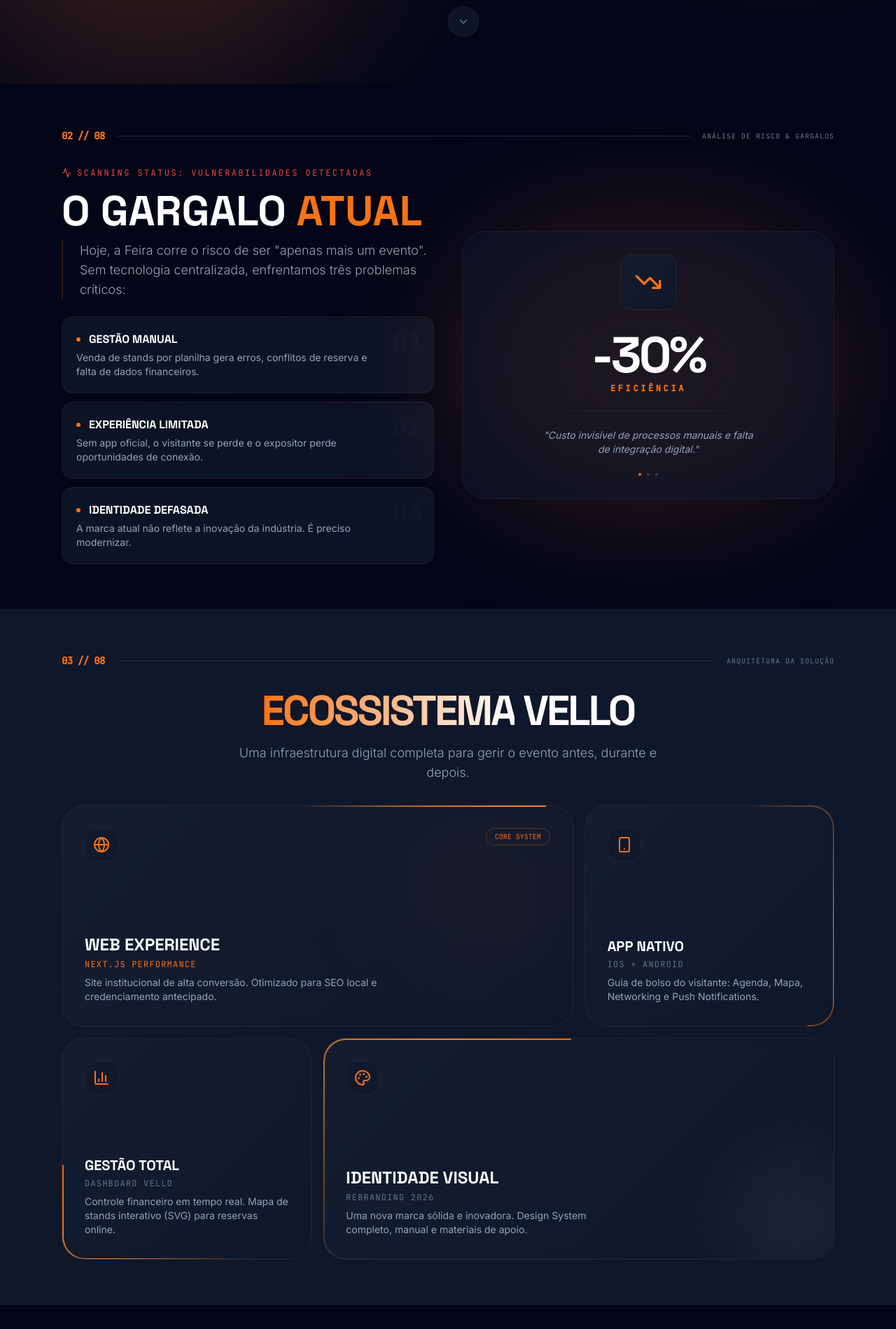
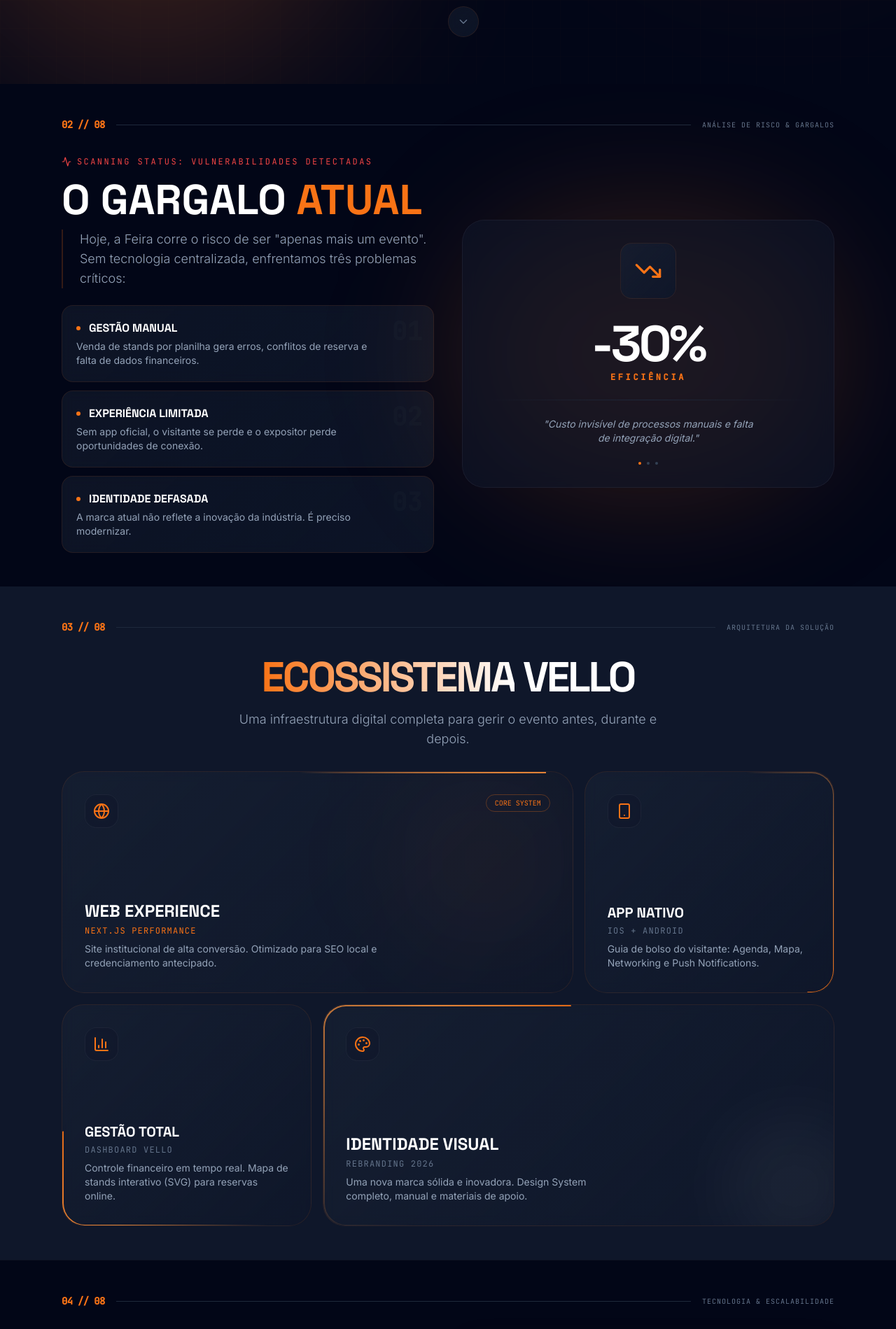
Before and after one commit to lucasrezendera/Proposta-Comercial, a Next.js app: page / in a window 1280 px wide. Shown: the part 680-2579 px from the top of the page at 70% size. Built offline with nearby package versions, Linux system fonts and the light colour scheme.

Commit message:
Reduzir espaçamento vertical de todas seções - py-8 sm:py-12

```diff
--- a/components/Sections/Branding.tsx
+++ b/components/Sections/Branding.tsx
@@ -4,7 +4,7 @@
 
 export const Branding: React.FC = () => {
   return (
-    <section id={SectionId.BRANDING} className="py-12 sm:py-16 bg-dark-900 relative overflow-hidden">
+    <section id={SectionId.BRANDING} className="py-8 sm:py-12 bg-dark-900 relative overflow-hidden">
       <div className="container mx-auto max-w-6xl px-4 sm:px-6 relative z-10">
         <div className="flex flex-col md:flex-row gap-3 sm:gap-4 mb-6 sm:mb-8 items-center md:items-center font-mono justify-center md:justify-start text-center md:text-left">
           <span className="text-primary text-xs sm:text-sm font-bold tracking-tighter">05 // 08</span>
--- a/components/Sections/Comparison.tsx
+++ b/components/Sections/Comparison.tsx
@@ -16,7 +16,7 @@
   ];
 
   return (
-    <section id={SectionId.COMPARISON} className="py-12 sm:py-16 bg-dark-950 relative overflow-hidden">
+    <section id={SectionId.COMPARISON} className="py-8 sm:py-12 bg-dark-950 relative overflow-hidden">
       {/* Elementos decorativos de fundo */}
       <div className="hidden md:block absolute top-0 right-0 w-[600px] h-[600px] bg-primary/5 blur-[120px] rounded-full pointer-events-none opacity-50"></div>
 
--- a/components/Sections/Diagnosis.tsx
+++ b/components/Sections/Diagnosis.tsx
@@ -4,7 +4,7 @@
 
 export const Diagnosis: React.FC = () => {
   return (
-    <section id={SectionId.DIAGNOSIS} className="py-12 sm:py-16 relative bg-dark-950">
+    <section id={SectionId.DIAGNOSIS} className="py-8 sm:py-12 relative bg-dark-950">
       <div className="container mx-auto max-w-6xl px-4 sm:px-6">
         <div className="flex flex-col md:flex-row gap-3 sm:gap-4 mb-6 sm:mb-8 items-center md:items-center font-mono justify-center md:justify-start text-center md:text-left">
           <span className="text-primary text-xs sm:text-sm font-bold tracking-tighter">02 // 08</span>
--- a/components/Sections/Investment.tsx
+++ b/components/Sections/Investment.tsx
@@ -6,7 +6,7 @@
 
 export const Investment: React.FC = () => {
   return (
-    <section id={SectionId.INVESTMENT} className="py-12 sm:py-16 bg-dark-950 relative">
+    <section id={SectionId.INVESTMENT} className="py-8 sm:py-12 bg-dark-950 relative">
       <div className="container mx-auto max-w-6xl px-4 sm:px-6 relative z-10">
         <div className="flex flex-col md:flex-row gap-3 sm:gap-4 mb-6 sm:mb-8 items-center md:items-center font-mono">
           <span className="text-primary text-xs sm:text-sm font-bold tracking-tighter">07 // 08</span>
--- a/components/Sections/PreviewMockup.tsx
+++ b/components/Sections/PreviewMockup.tsx
@@ -4,7 +4,7 @@
 
 export const PreviewMockup: React.FC = () => {
   return (
-    <section id={SectionId.PREVIEW} className="py-12 sm:py-16 bg-dark-950 relative overflow-hidden">
+    <section id={SectionId.PREVIEW} className="py-8 sm:py-12 bg-dark-950 relative overflow-hidden">
       <div className="container mx-auto max-w-6xl px-4 sm:px-6 relative z-10">
         <div className="flex flex-col md:flex-row gap-3 sm:gap-4 mb-6 sm:mb-8 items-center md:items-center font-mono justify-center md:justify-start text-center md:text-left">
           <span className="text-primary text-xs sm:text-sm font-bold tracking-tighter">04.1 // 08</span>
--- a/components/Sections/Solution.tsx
+++ b/components/Sections/Solution.tsx
@@ -4,7 +4,7 @@
 
 export const Solution: React.FC = () => {
    return (
-      <section id={SectionId.SOLUTION} className="py-12 sm:py-16 bg-dark-900 relative overflow-hidden">
+      <section id={SectionId.SOLUTION} className="py-8 sm:py-12 bg-dark-900 relative overflow-hidden">
          <div className="container mx-auto max-w-6xl px-4 sm:px-6 relative z-10">
             <div className="flex flex-col md:flex-row gap-3 sm:gap-4 mb-6 sm:mb-8 items-center md:items-center font-mono justify-center md:justify-start text-center md:text-left">
                <span className="text-primary text-xs sm:text-sm font-bold tracking-tighter">03 // 08</span>
--- a/components/Sections/TechSpecs.tsx
+++ b/components/Sections/TechSpecs.tsx
@@ -4,7 +4,7 @@
 
 export const TechSpecs: React.FC = () => {
   return (
-    <section id={SectionId.TECH_SPECS} className="py-12 sm:py-16 bg-dark-950 border-y border-white/5 relative overflow-hidden">
+    <section id={SectionId.TECH_SPECS} className="py-8 sm:py-12 bg-dark-950 border-y border-white/5 relative overflow-hidden">
       <div className="container mx-auto max-w-6xl px-4 sm:px-6">
         <div className="flex flex-col md:flex-row gap-3 sm:gap-4 mb-6 sm:mb-8 items-center md:items-center font-mono justify-center md:justify-start text-center md:text-left">
           <span className="text-primary text-xs sm:text-sm font-bold tracking-tighter">04 // 08</span>
```
